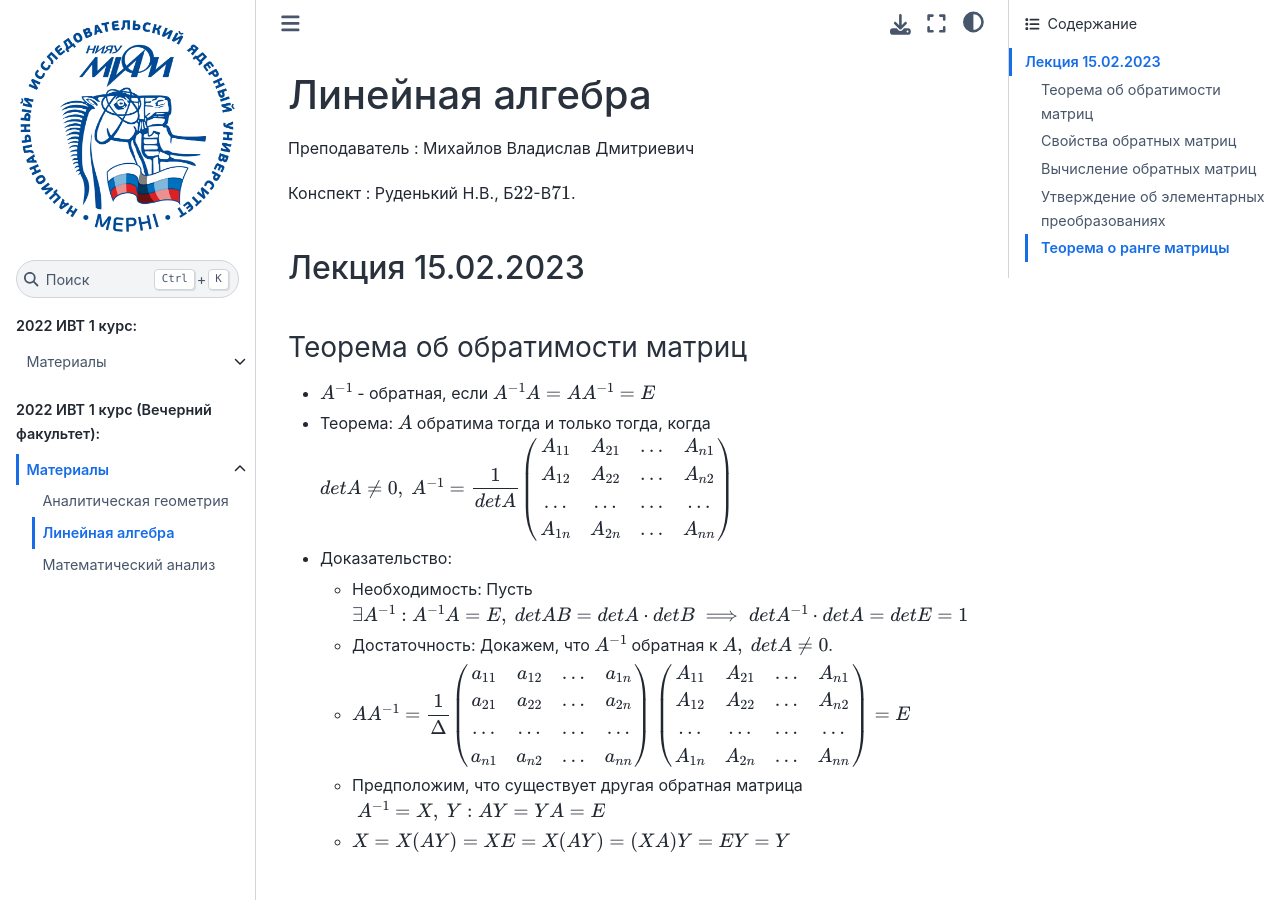
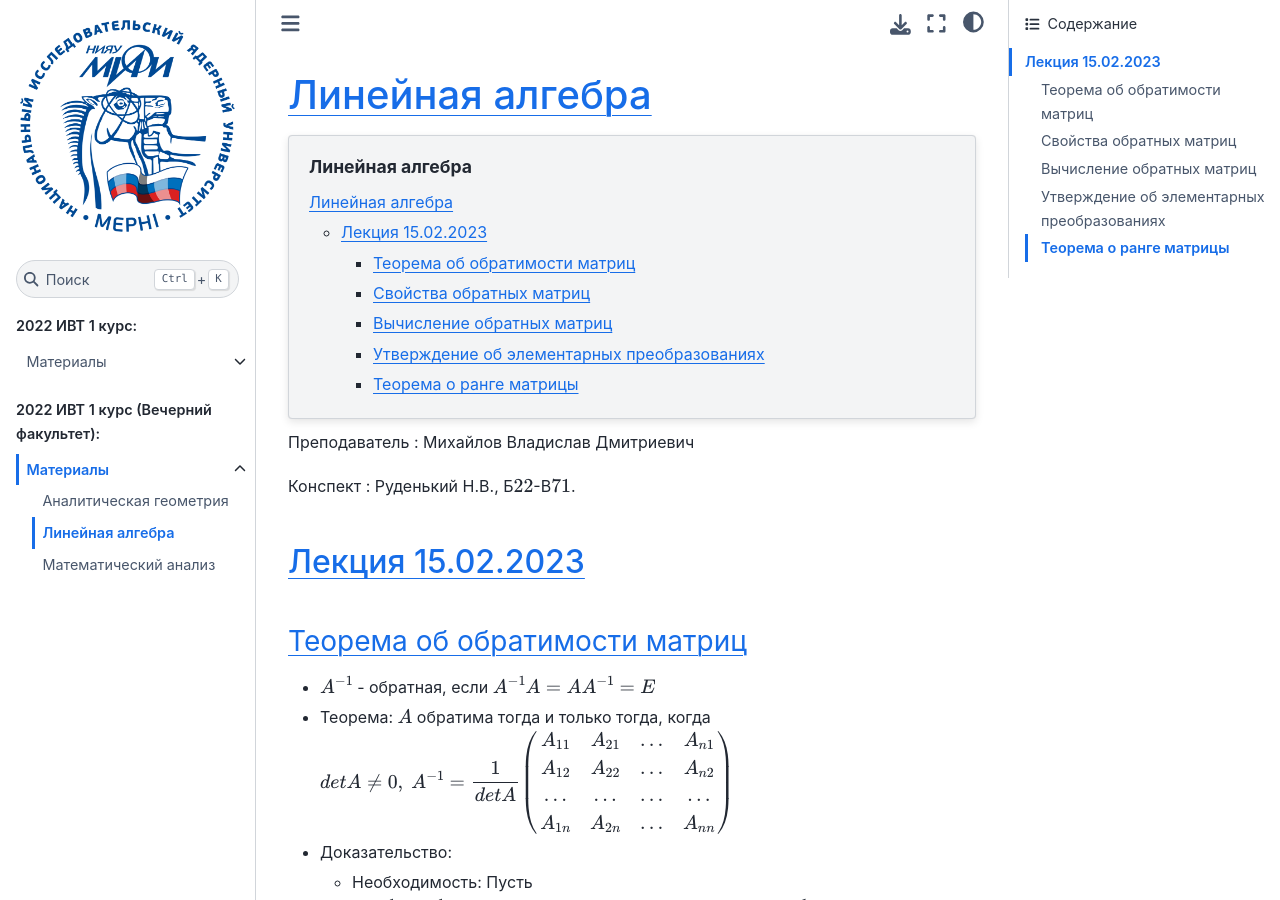
Before and after one commit to mephi-tex/mephi-tex, a Sphinx documentation site: the page built from docs/IVT_evening/linear-algebra.md, in a window 1280 px wide and 900 px high. Built offline with Sphinx 7.4.7 and the Sphinx Book theme 1.1.4, drawn with Linux system fonts in a browser that asks for light colours; the version number could not be read and is left out.

Commit message:
fix linal ivt evening

````diff
--- a/docs/IVT_evening/linear-algebra.md
+++ b/docs/IVT_evening/linear-algebra.md
@@ -1,4 +1,8 @@
 # Линейная алгебра
+```{contents} Линейная алгебра
+---
+depth: 3
+```
 Преподаватель : Михайлов Владислав Дмитриевич
 
 Конспект : Руденький Н.В., Б$22$-В$71$.
````
